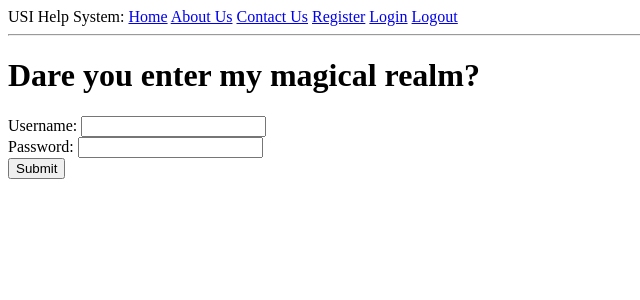
After one commit to bdbrown4/usi-help-system, a Flask app: page /login in a window 1280 px wide. The commit adds this page. Shown: the top 300 px of the page, without its empty margins (0-640 px from the left). Run offline with Flask 2, Linux system fonts and the light colour scheme.

Commit message:
Added the basic login logout functionality... needs to be cleaned up but it works.

```diff
--- a/templates/base.html
+++ b/templates/base.html
@@ -13,8 +13,14 @@
 
 <div>USI Help System:
     <a href="{{url_for('index')}}">Home</a>
+    <a href="/about">About Us</a>
     <a href="/form">Contact Us</a>
     <a href="/register">Register</a>
+    <a href="/login">Login</a>
+    <a href="/logout">Logout</a>
+    {% if 'username' in session %}
+    <p>You are logged in as {{ session['username'] }}</p>
+    {% endif %}
 </div>
 <hr>
 
--- /dev/null
+++ b/templates/login.html
@@ -0,0 +1,12 @@
+{% extends "base.html" %}
+{% block content %}
+<h1>Dare you enter my magical realm?</h1>
+
+<form method="post" action="/authenticate">
+          <label for="username">Username:</label>
+          <input type="text" name="username"><br />
+          <label for="password">Password:</label>
+          <input type="password" name="password"><br />
+          <input type="submit">
+        </form>
+{% endblock %}
--- /dev/null
+++ b/templates/logout.html
@@ -0,0 +1,5 @@
+{% extends "base.html" %}
+{% block content %}
+<h1>Successfully logged out</h1>
+
+{% endblock %}
--- a/views.py
+++ b/views.py
@@ -1,5 +1,5 @@
 from main import app
-from flask import render_template,flash,redirect,url_for,request
+from flask import render_template,flash,redirect,url_for,request,session
 from models import Item, UserClass, Contact, Category, Problem, Node
 from forms import ItemForm, DelForm, EditForm
 from google.appengine.ext import ndb
@@ -87,10 +87,59 @@ def submitted_form():
         email=email,
         comments=comments)
 
+@app.route('/logout')
+def logout():
+    #Clear session data to log out
+    session.clear()
+    return render_template('logout.html')
+
+#User inputs username/password
+@app.route('/login')
+def login():
+    return render_template('login.html')
+
+#app takes username/password and authenticates user
+@app.route('/authenticate', methods=['POST'])
+def authenticate():
+    userexists=False
+    #Get username and password from login form
+    username=request.form['username']
+    password=request.form['password']
+    #Hash password for comparison with hash entry in database
+    h = hashlib.md5()
+    h.update(password)
+    hashpassword = h.hexdigest()
+    #Print to console for troubleshooting
+    #print(username)
+    #print(hashpassword)
+    #Get list of usuers
+    users=UserClass.query()
+    #Compare username from form with every username in database
+    for user in users:
+        #print(user.username)
+        #If username found, set userexists true
+        if user.username==username:
+            userexists=True
+            #print(hashpassword)
+            # If username found, check password from form with password in databse for that username
+            if user.password==hashpassword:
+                #Set session data with username
+                session['username'] = username
+                flash('Logged in successfully.')
+                return render_template('authenticated.html')
+    #If login failed, tell user either username or password was bad, return to login form
+    flash('Login failed');
+    if userexists==False: flash('Username does not exist')
+    else: flash('Incorrect password')
+    return render_template('login.html')
 
 @app.route('/register')
 def register():
     return render_template('register.html')
+
+@app.route('/about')
+def about():
+    return render_template('about.html')
 
 @app.route('/registersubmitted', methods=['POST']) #https://docs.python.org/2/library/hashlib.html
 def registersub():
```
Also changed, not shown: templates/authenticated.html (added, +9 -0 lines).
